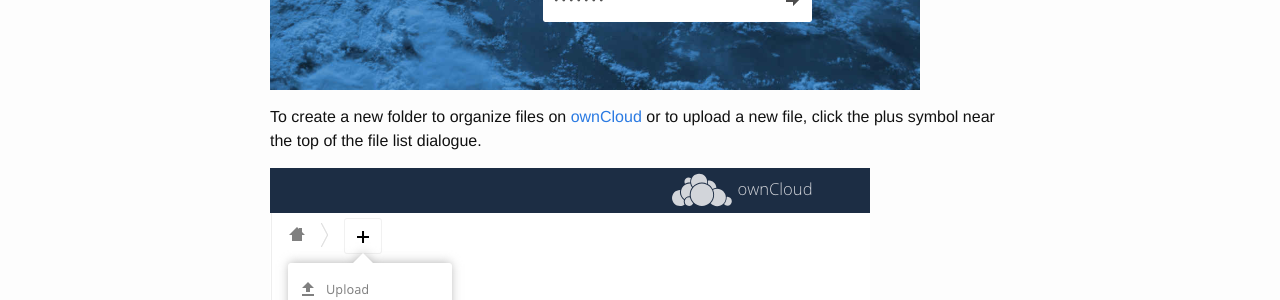
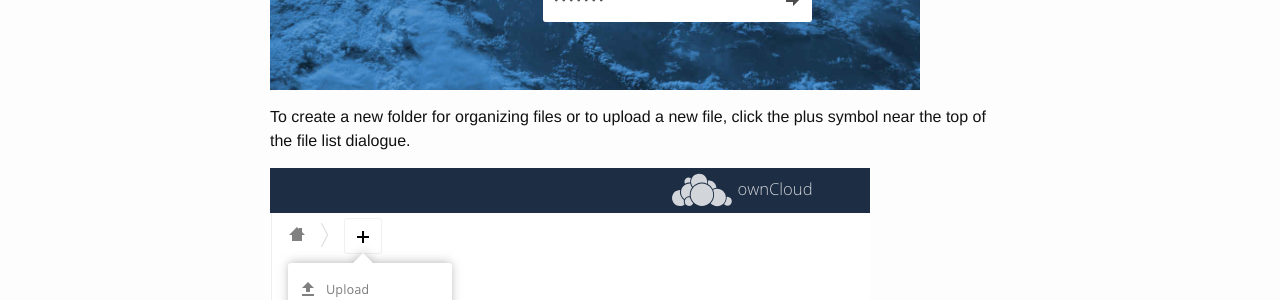
Before and after one commit to whizzer75/whizzer75.github.io, a Jekyll site: the page built from 4-connect-user.md, in a window 1280 px wide. Shown: the part 884-1184 px from the top of the page. Built offline with Jekyll 4.4.1, drawn with Linux system fonts in a browser that asks for light colours.

Commit message:
improved wording for connect user doc

```diff
--- a/4-connect-user.md
+++ b/4-connect-user.md
@@ -20,7 +20,7 @@
 
 ![Login page](/images/login_new.png)
 
-To create a new folder to organize files on [ownCloud] or to upload a new file,
+To create a new folder for organizing files or to upload a new file,
 click the plus symbol near the top of the file list dialogue.
 
 ![Add a new file](/images/plus_file.png)
```
